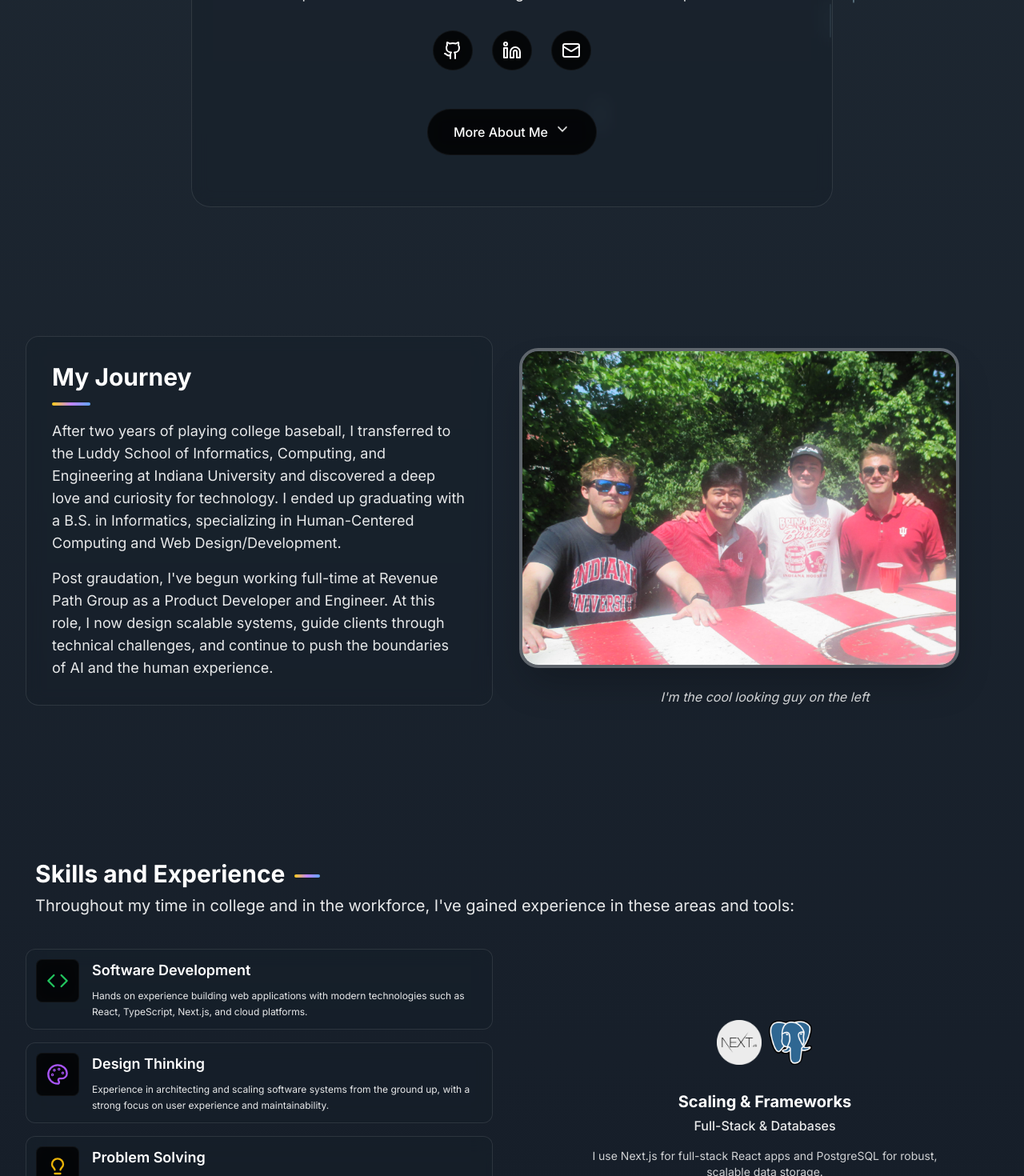
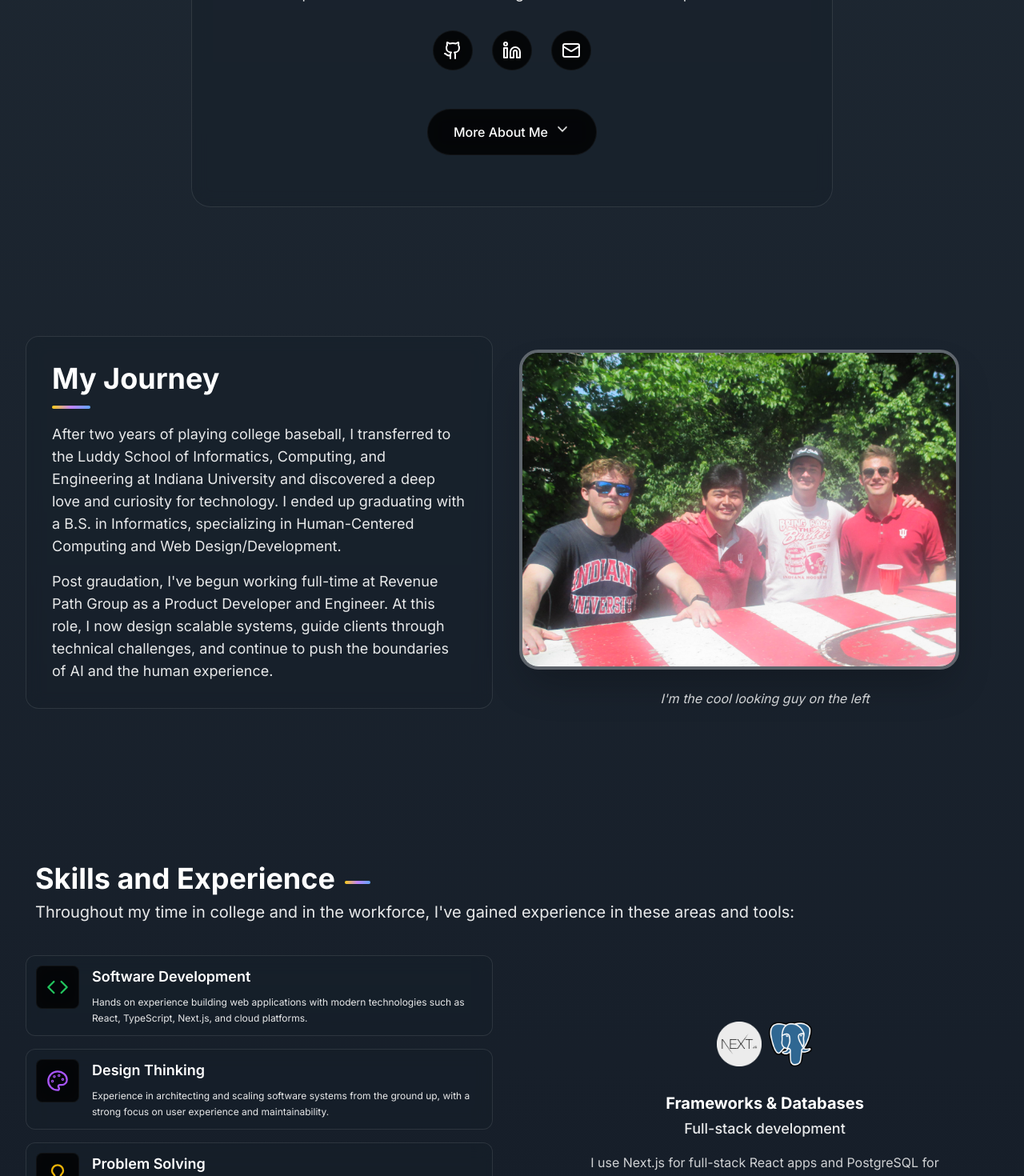
Before and after one commit to dylGray/dylans-web, a React (Vite) app: page / in a window 1280 px wide. Shown: the part 540-2010 px from the top of the page at 80% size. Built offline with nearby package versions, Linux system fonts and the light colour scheme.

Commit message:
small ui changes

```diff
--- a/src/App.tsx
+++ b/src/App.tsx
@@ -10,7 +10,7 @@ import Experience from './components/Experience';
 import AI from './components/Chat';
 
 function AppContent() {
-  const [showRain, setShowRain] = useState(true);
+  const [showRain, setShowRain] = useState(false);
   const location = useLocation();
 
   const handleToggleRain = () => {
--- a/src/components/About.tsx
+++ b/src/components/About.tsx
@@ -7,7 +7,7 @@ const About = () => {
 
         <div className="grid grid-cols-1 lg:grid-cols-2 gap-12 items-center mb-16">
           <div className="glass rounded-2xl p-8 relative overflow-visible">
-            <h3 className="text-2xl sm:text-3xl font-bold text-white mb-3">My Journey</h3>
+            <h3 className="text-3xl sm:text-4xl font-bold text-white mb-3">My Journey</h3>
             <span className="inline-block mb-3 w-12 h-1 bg-gradient-to-r from-yellow-400 via-purple-400 to-blue-400 rounded-full" />
               <div className="space-y-4 leading-relaxed">
                 <p className='text-sm md:text-lg text-white/90'>
--- a/src/components/Experience.tsx
+++ b/src/components/Experience.tsx
@@ -33,7 +33,7 @@ const ExperienceAndSlideshow: React.FC = () => {
   return (
     <section className="w-full px-2 sm:px-4 lg:px-8 py-12">
         <div className="max-w-7xl mx-auto px-2">
-            <h2 className="text-2xl sm:text-3xl mb-2 font-bold text-white gap-3 px-1 text-center md:text-left">
+            <h2 className="text-3xl sm:text-4xl mb-2 font-bold text-white gap-3 px-1 text-center md:text-left">
                 Skills and Experience<span className="hidden md:inline-block ml-3 mb-1.5 w-8 h-1 bg-gradient-to-r from-yellow-400 via-purple-400 to-blue-400 rounded-full" />
             </h2>
             <p className="text-white/90 w-full text-sm md:text-xl mb-2 px-1 text-center md:text-left">
--- a/src/components/Projects.tsx
+++ b/src/components/Projects.tsx
@@ -57,7 +57,7 @@ const Projects = () => {
     <section style={{ padding: '125px 0 100px 0' }} id="projects" className="px-4 sm:px-6 lg:px-8">
       <div className="max-w-7xl mx-auto">
         <div className="text-center mb-16">
-          <h2 className="text-2xl sm:text-3xl lg:text-4xl font-bold text-white mb-2">
+          <h2 className="text-3xl sm:text-4xl lg:text-4xl font-bold text-white mb-2">
             Previous and On-Going Development
           </h2>
           <p className="text-md sm:text-xl text-white/90 max-w-3xl mx-auto leading-relaxed mb-2">
--- a/src/components/Slideshow.tsx
+++ b/src/components/Slideshow.tsx
@@ -38,8 +38,8 @@ const techTools: TechTool[] = [
   },
   {
     id: 2,
-    name: 'Scaling & Frameworks',
-    category: 'Full-Stack & Databases',
+    name: 'Frameworks & Databases',
+    category: 'Full-stack development',
     icon: (
       <div className="flex items-center justify-center gap-2">
         <img src={nextjsIcon} alt="Next.js" className="w-14 h-14 object-contain" />
@@ -158,7 +158,7 @@ export const TechSlideshow: React.FC = () => {
             }`}
             style={{ transitionDelay: isAnimating ? '0ms' : '200ms' }}
           >
-            <p className="text-md font-medium mb-4 text-white/90">
+            <p className="text-md md:text-lg font-medium mb-4 text-white/90">
               {currentTool.category}
             </p>
           </div>
@@ -171,7 +171,7 @@ export const TechSlideshow: React.FC = () => {
             }`}
             style={{ transitionDelay: isAnimating ? '0ms' : '300ms' }}
           >
-            <p className="text-xs md:text-sm max-w-md mx-auto leading-relaxed text-white/80">
+            <p className="text-xs md:text-base max-w-md mx-auto leading-relaxed text-white/80">
               {currentTool.description}
             </p>
           </div>
```
